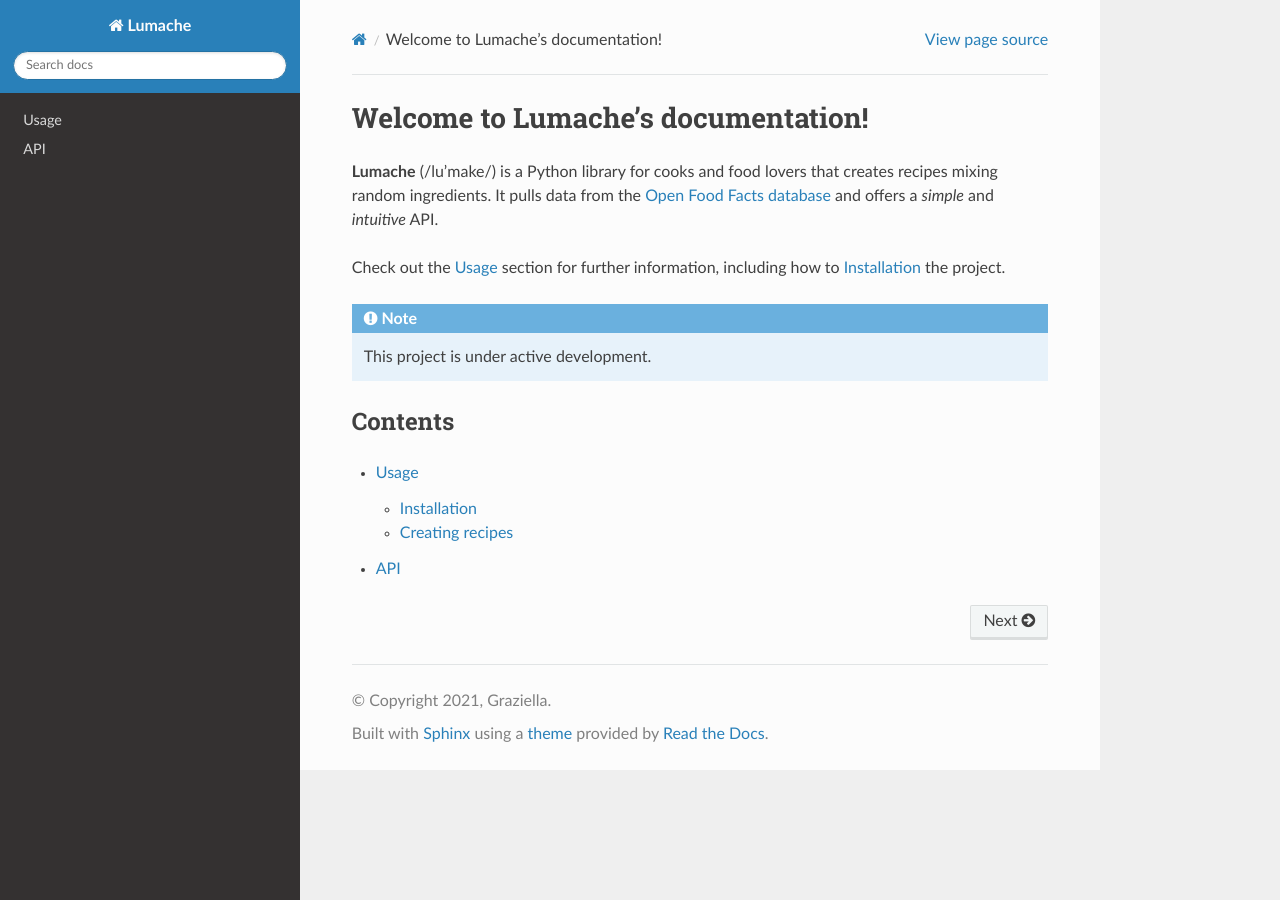
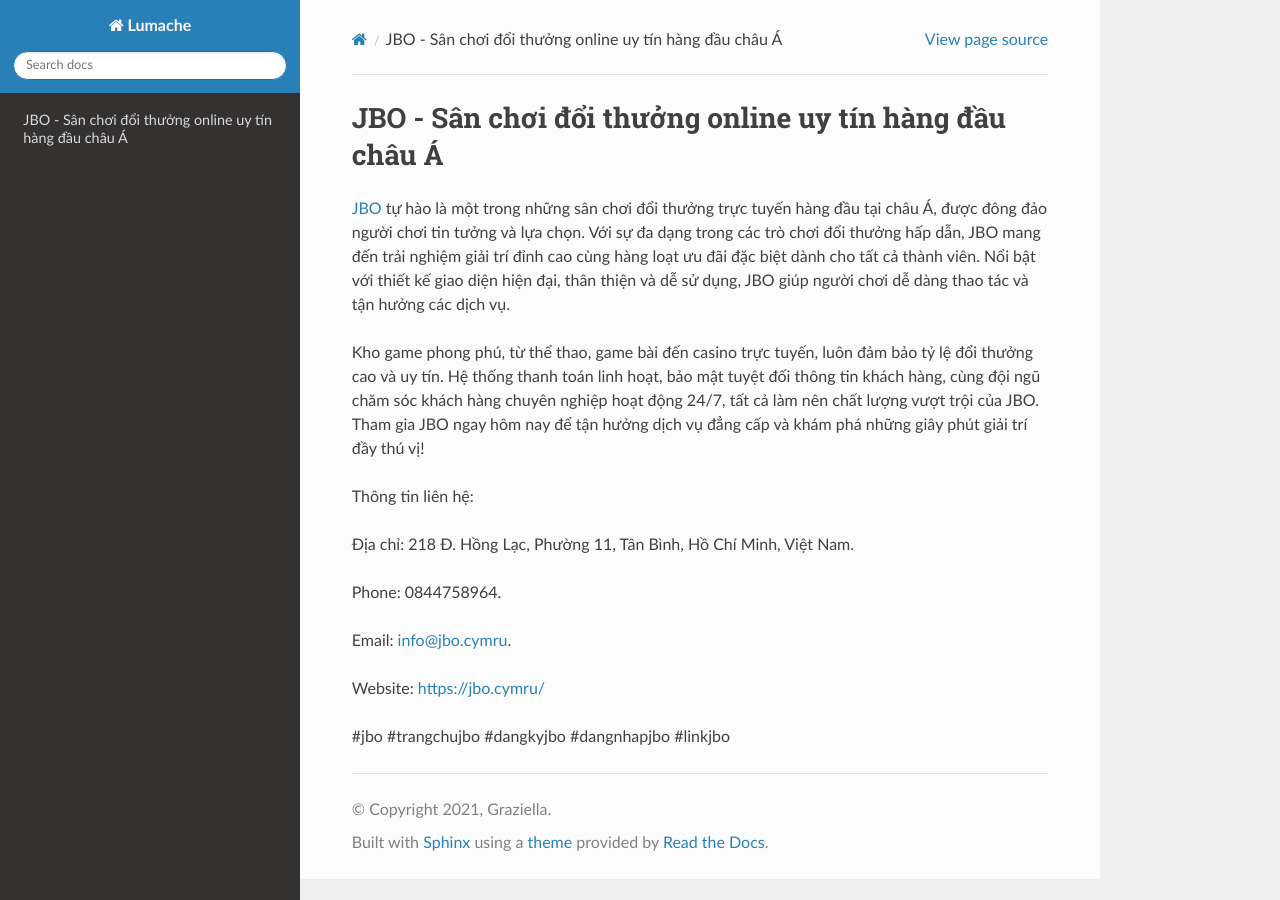
Before and after one commit to parkisngan19/jbocymru, a Sphinx documentation site: the page built from docs/source/index.rst, in a window 1280 px wide. Built offline with Sphinx 7.4.7 and the Read the Docs theme 3.1.0, drawn with Linux system fonts in a browser that asks for light colours.

Commit message:
Update index.rst

```diff
--- a/docs/source/index.rst
+++ b/docs/source/index.rst
@@ -1,22 +1,18 @@
-Welcome to Lumache's documentation!
+JBO - Sân chơi đổi thưởng online uy tín hàng đầu châu Á
 ===================================
 
-**Lumache** (/lu'make/) is a Python library for cooks and food lovers
-that creates recipes mixing random ingredients.
-It pulls data from the `Open Food Facts database <https://world.openfoodfacts.org/>`_
-and offers a *simple* and *intuitive* API.
+`JBO <https://jbo.cymru/>`_ tự hào là một trong những sân chơi đổi thưởng trực tuyến hàng đầu tại châu Á, được đông đảo người chơi tin tưởng và lựa chọn. Với sự đa dạng trong các trò chơi đổi thưởng hấp dẫn, JBO mang đến trải nghiệm giải trí đỉnh cao cùng hàng loạt ưu đãi đặc biệt dành cho tất cả thành viên. Nổi bật với thiết kế giao diện hiện đại, thân thiện và dễ sử dụng, JBO giúp người chơi dễ dàng thao tác và tận hưởng các dịch vụ.
 
-Check out the :doc:`usage` section for further information, including
-how to :ref:`installation` the project.
+Kho game phong phú, từ thể thao, game bài đến casino trực tuyến, luôn đảm bảo tỷ lệ đổi thưởng cao và uy tín. Hệ thống thanh toán linh hoạt, bảo mật tuyệt đối thông tin khách hàng, cùng đội ngũ chăm sóc khách hàng chuyên nghiệp hoạt động 24/7, tất cả làm nên chất lượng vượt trội của JBO. Tham gia JBO ngay hôm nay để tận hưởng dịch vụ đẳng cấp và khám phá những giây phút giải trí đầy thú vị!
 
-.. note::
+Thông tin liên hệ:
 
-   This project is under active development.
+Địa chỉ: 218 Đ. Hồng Lạc, Phường 11, Tân Bình, Hồ Chí Minh, Việt Nam.
 
-Contents
---------
+Phone: 0844758964.
 
-.. toctree::
+Email: info@jbo.cymru.
 
-   usage
-   api
+Website: https://jbo.cymru/
+
+#jbo #trangchujbo #dangkyjbo #dangnhapjbo #linkjbo
```
